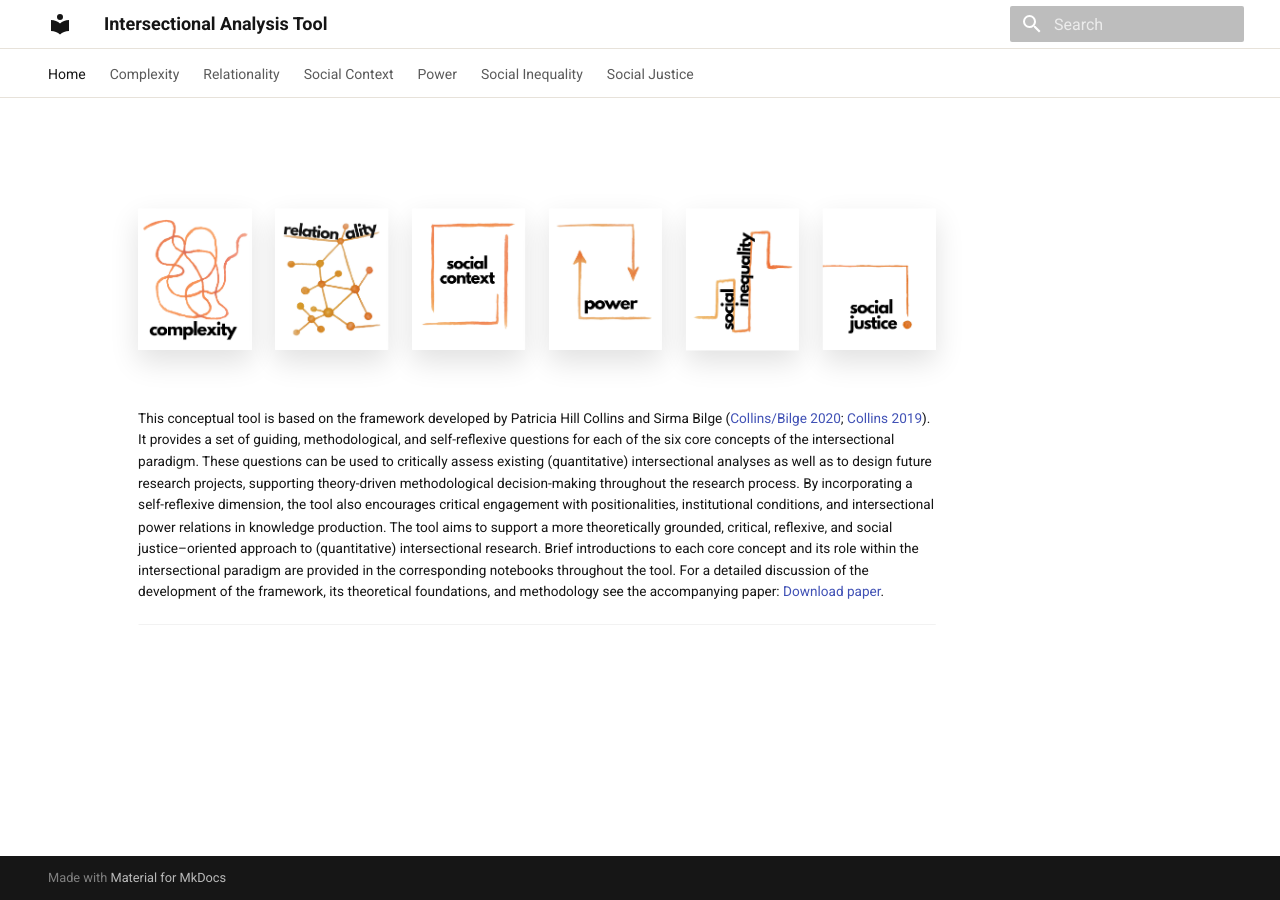
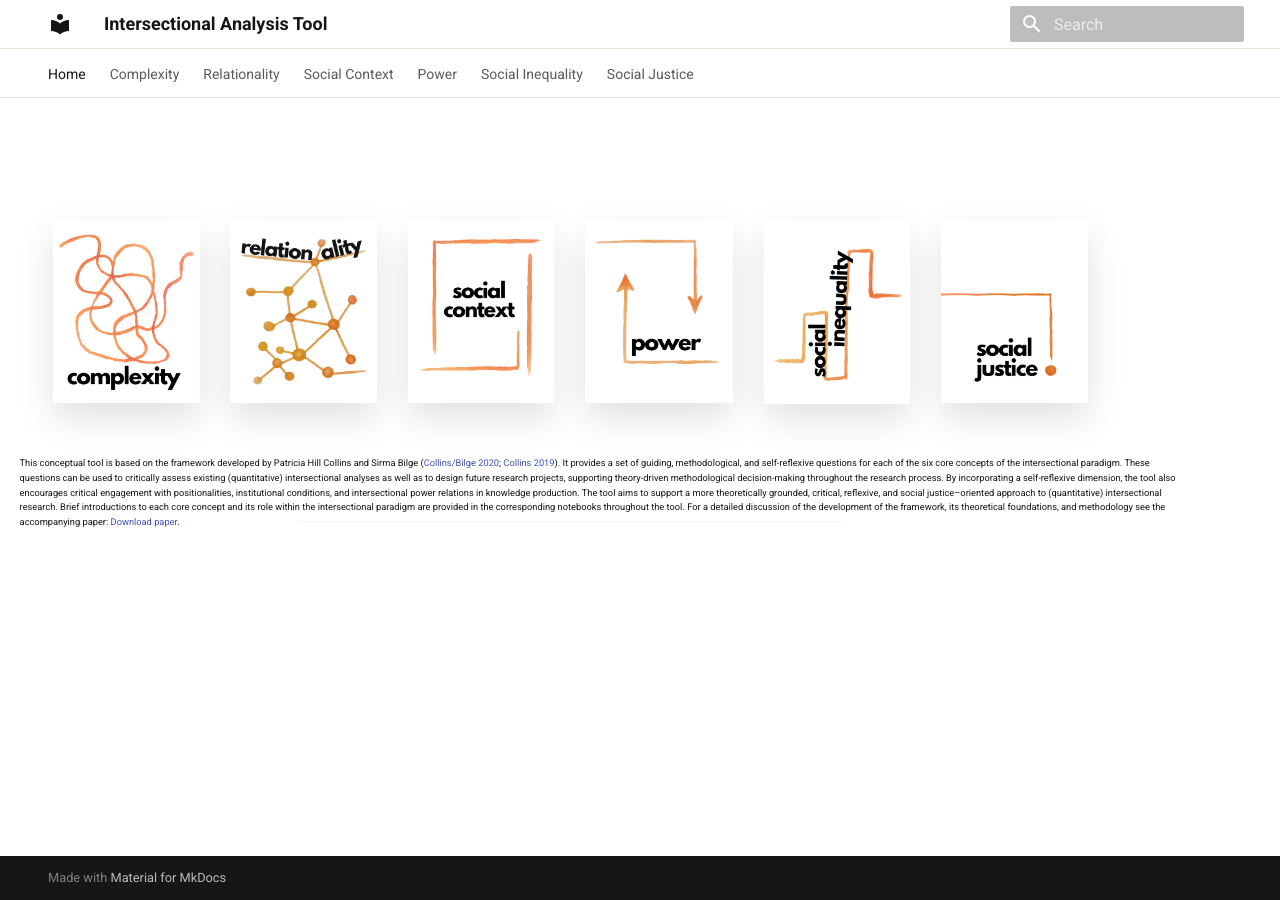
Before and after one commit to hannah-schoenberger/Intersectional-Analysis-Tool, an MkDocs documentation site: the page built from docs/index.md, in a window 1280 px wide. Built offline with MkDocs 1.6.1 and Material for MkDocs 9.7.7, drawn with Linux system fonts in a browser that asks for light colours.

Commit message:
Adjust homepage layout

```diff
--- a/docs/index.md
+++ b/docs/index.md
@@ -41,9 +41,12 @@
 
 </div>
 
-<br>
-<br>
+
+<div class="home-intro">
+<p>
 This conceptual tool is based on the framework developed by Patricia Hill Collins and Sirma Bilge (<a href="https://www.politybooks.com/bookdetail?book_slug=intersectionality-2nd-edition--9781509539673" target="_blank">Collins/Bilge 2020</a>;
 <a href="https://doi.org/10.1215/9781478007098" target="_blank"> Collins 2019</a>). It provides a set of guiding, methodological, and self-reflexive questions for each of the six core concepts of the intersectional paradigm. These questions can be used to critically assess existing (quantitative) intersectional analyses as well as to design future research projects, supporting theory-driven methodological decision-making throughout the research process. By incorporating a self-reflexive dimension, the tool also encourages critical engagement with positionalities, institutional conditions, and intersectional power relations in knowledge production. The tool aims to support a more theoretically grounded, critical, reflexive, and social justice–oriented approach to (quantitative) intersectional research.
 Brief introductions to each core concept and its role within the intersectional paradigm are provided in the corresponding notebooks throughout the tool. For a detailed discussion of the development of the framework, its theoretical foundations, and methodology see the accompanying paper: <a href="LINK_ZUM_PDF" target="_blank">Download paper</a>.
+</p>
+</div>
 ---
--- a/docs/stylesheets/extra.css
+++ b/docs/stylesheets/extra.css
@@ -80,7 +80,12 @@
     gap: 1.4rem;
     margin-top: 4rem;
     width: 100%;
-  }
+
+  transform: scale(1.9);
+  transform-origin: top center;
+  margin-top: 8rem;
+  margin-bottom: 10rem;
+}
 
   .notebook-card {
     text-align: center;
@@ -1452,13 +1457,25 @@ sup {
     line-height: 1.2;
   }
 
-  /* ---------- GLOBAL DESKTOP SCALE ---------- */
+/* ---------- GLOBAL DESKTOP SCALE ---------- */
 
 @media (min-width: 901px) {
   .md-main {
-    transform: scale(0.85);
+    transform: scale(0.58);
     transform-origin: top center;
-    width: 117.65%;
-    margin-left: -8.8%;
+
+    width: 172.41%;
+    margin-left: -36.21%;
   }
 }
+
+.home-intro {
+  width: 2000px;
+  margin-top: 5rem;
+  margin-left: auto;
+  margin-right: auto;
+
+  position: relative;
+  left: -480px;
+  top: 40px
+}
```
